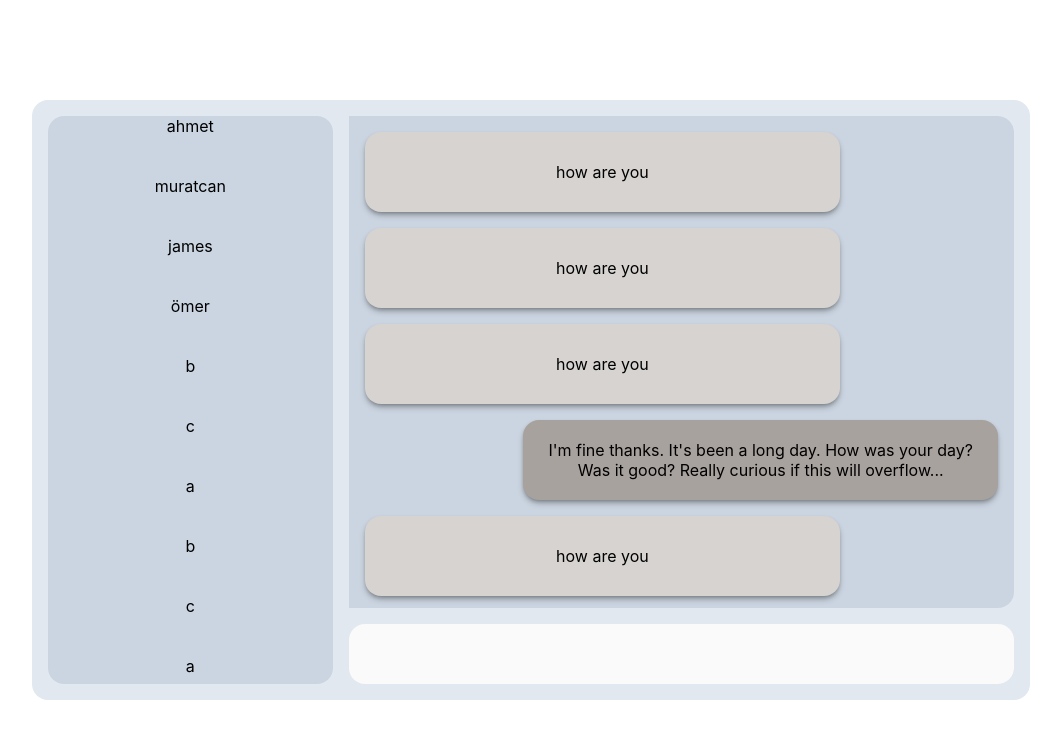
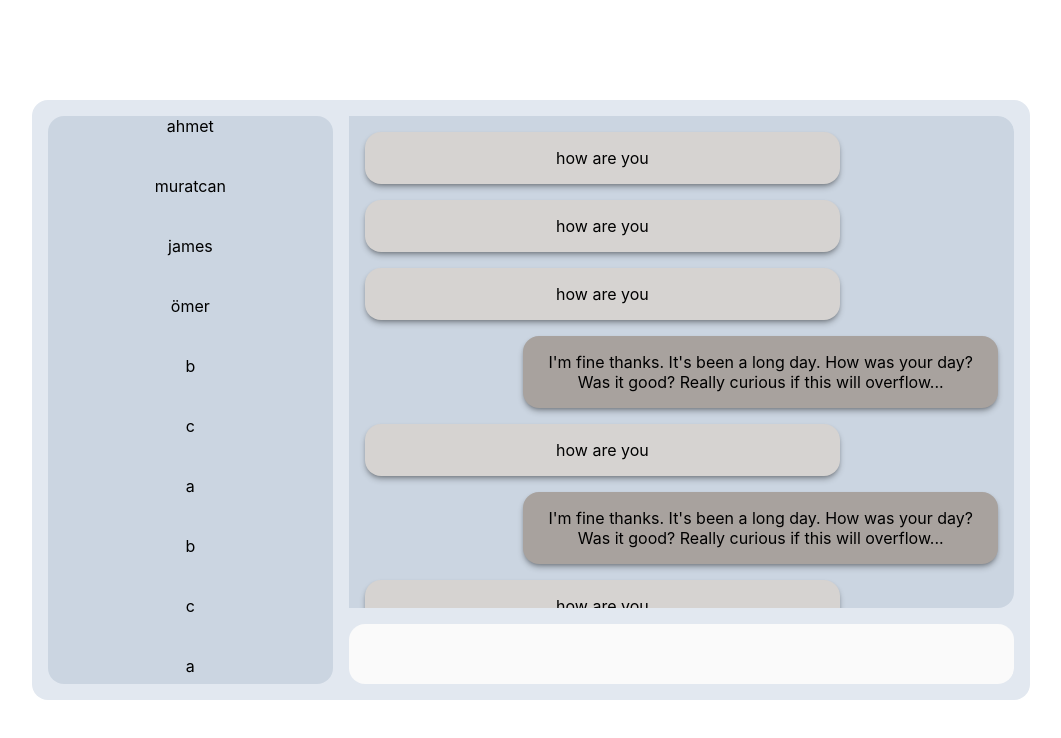
Before and after one commit to chmasgun/glov-chat-case-assignment, a React (Create React App) app in the folder my-app/: page / in a window 1280 px wide. Shown: the top 738 px of the page, without its empty margins (109-1170 px from the left). Built offline with nearby package versions, Linux system fonts and the light colour scheme.

Commit message:
fixes a visual glitch with the last element
by adding padding bottom, I eliminated the glitch

```diff
--- a/my-app/src/components/ChatUIContainer.tsx
+++ b/my-app/src/components/ChatUIContainer.tsx
@@ -52,7 +52,7 @@ const ChatUIContainer: React.FC<ChatUIContainerProps> = () => {
             <ChatUIInnerContainerDiv>
 
                 <ContactListContainer contactList={["ahmet", "muratcan", "james", "ömer", "b", "c", "a", "b", "c", "a", "b", "c"]}></ContactListContainer>
-                <MessagingScreenContainer messages={[ ["I'm fine thanks. It's been a long day. How was your day? Was it good? Really curious if this will overflow...",0], ["how are you", 1],["I'm fine thanks. It's been a long day. How was your day? Was it good? Really curious if this will overflow...",0], ["how are you", 1],["I'm fine thanks. It's been a long day. How was your day? Was it good? Really curious if this will overflow...",0], ["how are you", 1], ["how are you", 1], ["how are you", 1]]}></MessagingScreenContainer>
+                <MessagingScreenContainer messages={[ ["This is the latest message.",0], ["how are you", 1],["I'm fine thanks. It's been a long day. How was your day? Was it good? Really curious if this will overflow...",0], ["how are you", 1],["I'm fine thanks. It's been a long day. How was your day? Was it good? Really curious if this will overflow...",0], ["how are you", 1], ["how are you", 1], ["how are you", 1]]}></MessagingScreenContainer>
             </ChatUIInnerContainerDiv>
         </ChatUIContainerDiv>
     );
--- a/my-app/src/components/Message.tsx
+++ b/my-app/src/components/Message.tsx
@@ -15,10 +15,10 @@ const Message: React.FC<MessageProps> = ({ message }) => {
 
         display: flex;
 
-        position:relative;
 
-        min-height: 80px;
-
+        &:first-child{
+            padding-bottom : 1rem;
+        }
 
         `;
 
```
